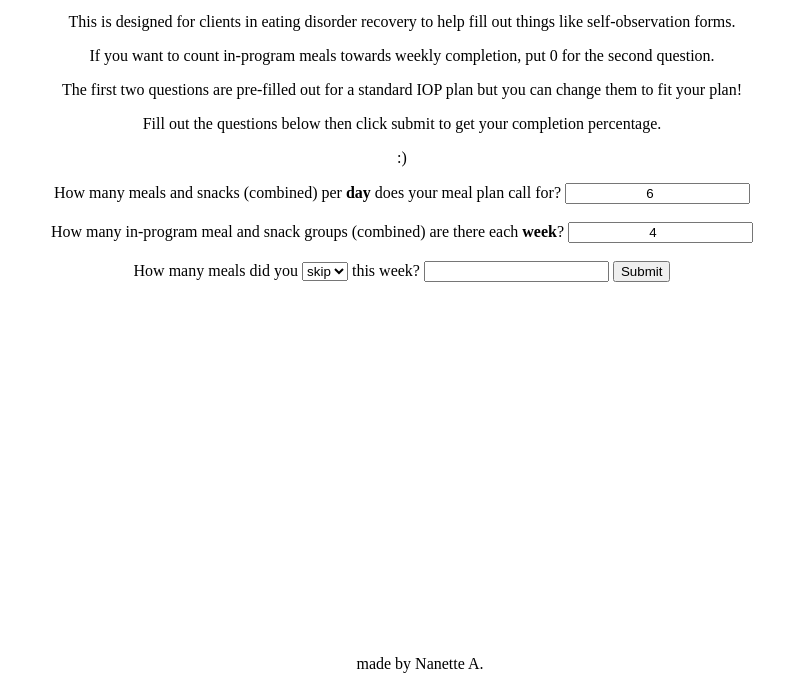
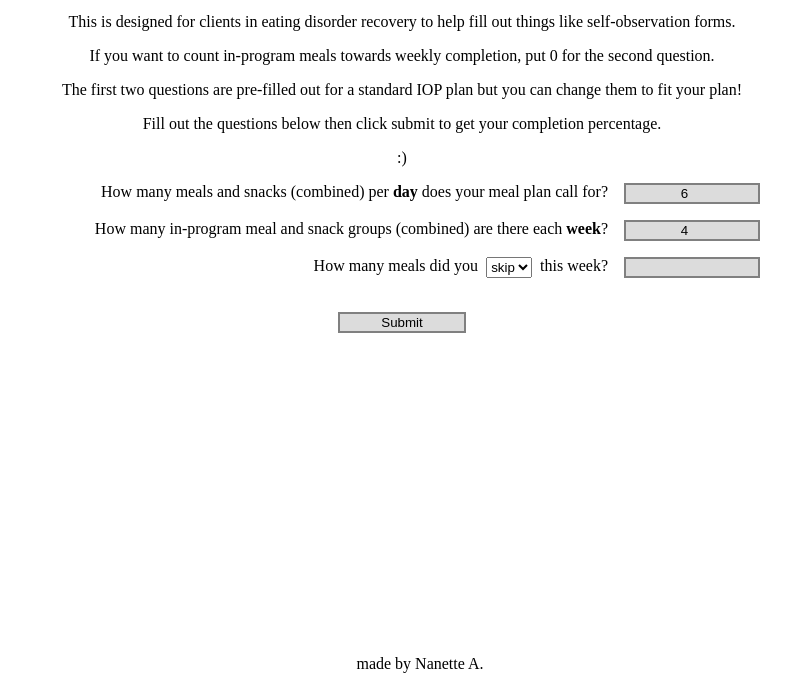
Before and after one commit to Razzzzz0987/razzzzz0987.github.io, a plain HTML site: page index.html in a window 1280 px wide. Shown: the part 111-800 px from the top of the page, without its empty margins (238-1041 px from the left). Drawn offline with Linux system fonts and the light colour scheme.

Commit message:
updated input styling

```diff
--- a/index.html
+++ b/index.html
@@ -17,12 +17,16 @@
             <p>Fill out the questions below then click submit to get your completion percentage.</p>
             <p>:)</p>
         </div>
-        <div class="forms">
-            <form id="dayMealsForm">
+        <form id="dayMealsForm">
+            <div class="forms">
                 <label for="daymeals">How many meals and snacks (combined) per <strong>day</strong> does your meal plan call for?</label>
                 <input id="daymeals" name="daymeals" type="number" value="6"><br><br>
+            </div>
+            <div class="forms">
                 <label for="programmeals">How many in-program meal and snack groups (combined) are there each <strong>week</strong>?</label>
                 <input id="programmeals" name="programmeals" type="number" value="4"><br><br>
+            </div>
+            <div class="forms">
                 <label for="skipeatoption">How many meals did you</label>
                 <select id="skipeatoption" name="skipeatoption">
                     <option value="skip">skip</option>
@@ -30,10 +34,10 @@
                 </select>
                 <label for="skippedoreatenmeals">this week?</label>
                 <input id="skippedoreatenmeals" name="skippedoreatenmeals" type="number">
-
-                <input type="submit" value="Submit">
-            </form>
-        </div>
+            </div>
+            <br>
+            <input class="submitbutton" type="submit" value="Submit">
+        </form>
         <h2 class="results" id="results">result error</h2>
         <footer>
             <p>made by Nanette A.</p>
--- a/style.css
+++ b/style.css
@@ -3,6 +3,24 @@
 }
 html {
     padding: 10px;
+}
+.forms {
+    display: flex;
+    justify-content: flex-end;
+    padding-right: 20vw;
+}
+input {
+    width: 10vw;
+    margin: 0 0.5rem 1rem 1rem;
+    border: grey 2px solid;
+    background-color:gainsboro;
+    color: black;
+}
+select {
+    margin: 0 0.5rem 1rem 0.5rem;
+}
+.submitbutton {
+    margin: 0 auto;
 }
 .results {
     display: none;
```
